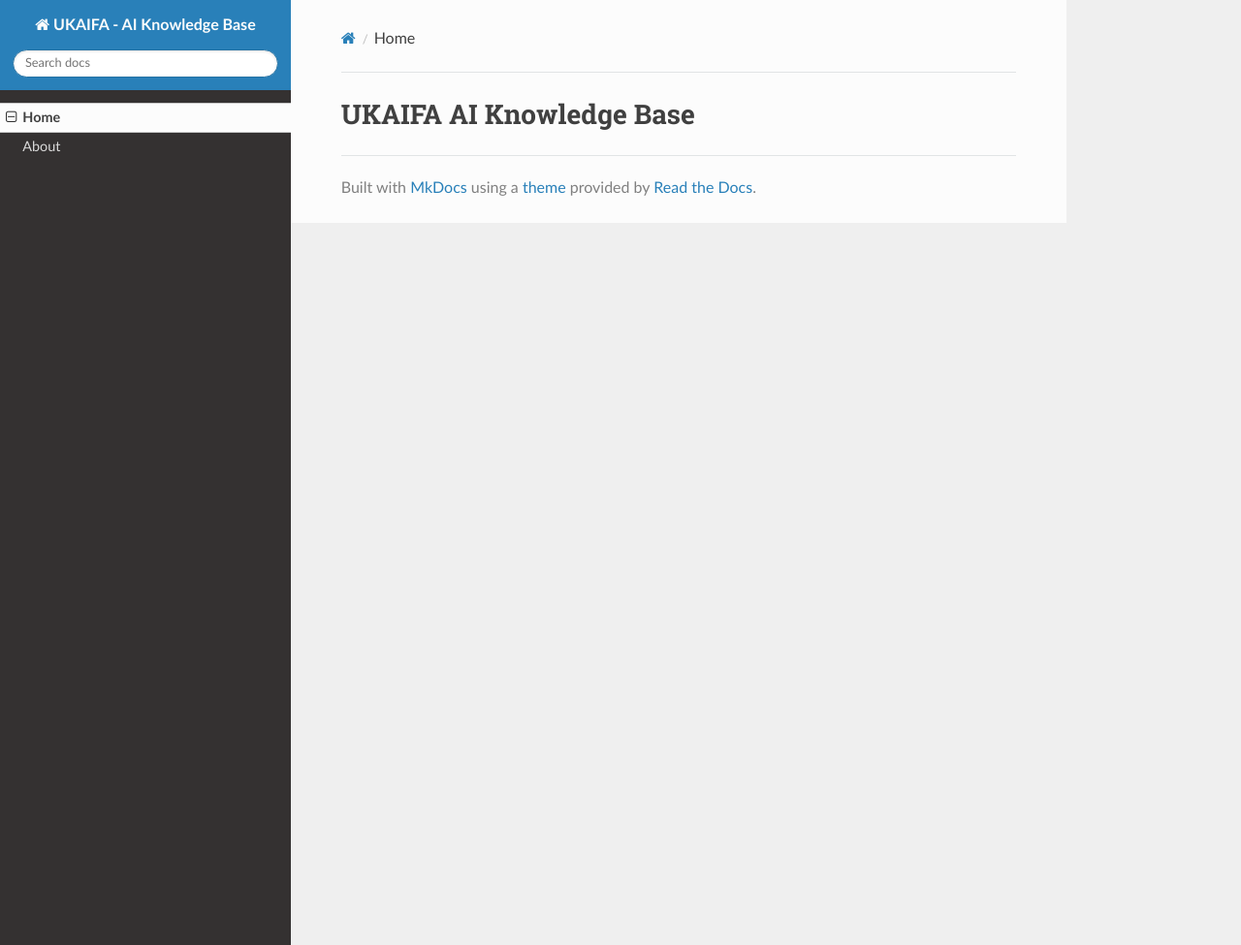
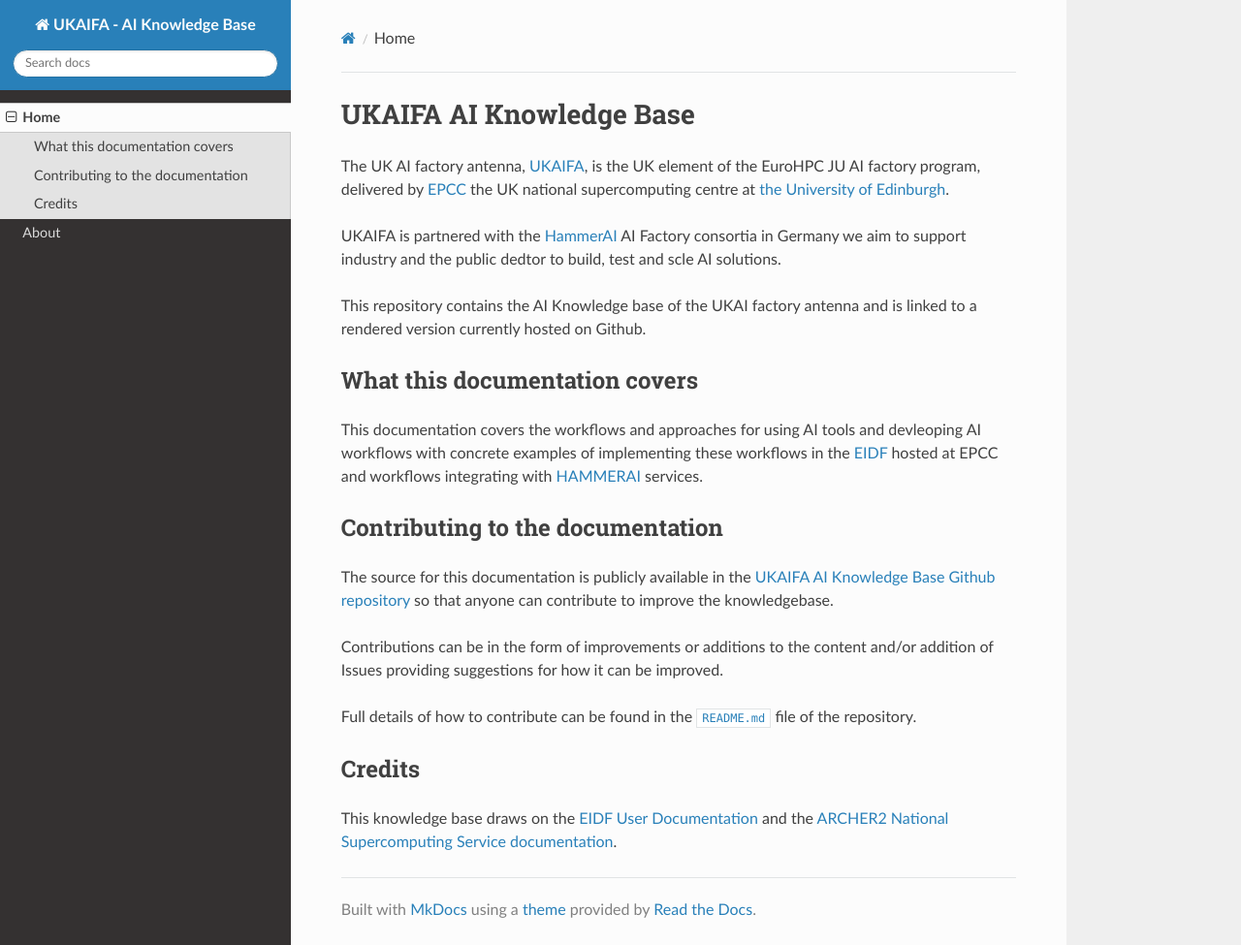
Before and after one commit to UKAIFA/AIKnowledgeBase, an MkDocs documentation site: the page built from docs/index.md, in a window 1280 px wide and 975 px high. Shown: the whole window at 97% size. Built offline with MkDocs 1.6.1, drawn with Linux system fonts in a browser that asks for light colours; nearby versions of some CDN libraries.

Commit message:
update introdcution

```diff
--- a/docs/index.md
+++ b/docs/index.md
@@ -1 +1,26 @@
 # UKAIFA AI Knowledge Base
+
+The UK AI factory antenna, [UKAIFA](https://pilot-ukaifa.ai/), is the UK element of the EuroHPC JU AI factory program, delivered by [EPCC](https://www.epcc.ed.ac.uk) the UK national supercomputing centre at [the University of Edinburgh](https://www.ed.ac.uk).
+
+UKAIFA is partnered with the [HammerAI](https://www.hammerhai.eu/) AI Factory consortia in Germany we aim to support industry and the public dedtor to build, test and scle AI solutions.
+
+This repository contains the AI Knowledge base of the UKAI factory antenna and is linked to a rendered version currently hosted on Github.
+
+## What this documentation covers
+
+This documentation covers the workflows and approaches for using AI tools and devleoping AI workflows with concrete examples of implementing these workflows in the [EIDF](https://www.ed.ac.uk/edinburgh-international-data-facility/) hosted at EPCC and workflows integrating with [HAMMERAI](https://www.hammerhai.eu/) services.
+
+## Contributing to the documentation
+
+The source for this documentation is publicly available in the [UKAIFA AI Knowledge Base Github repository](https://github.com/UKAIFA/AIKnowledgeBase) so that anyone
+can contribute to improve the knowledgebase.
+
+Contributions can be in the form of improvements or additions to the
+content and/or addition of Issues providing suggestions for how it can be
+improved.
+
+Full details of how to contribute can be found in the [`README.md`](https://github.com/UKAIFA/AIKnowledgeBase/blob/main/README.md) file of the repository.
+
+## Credits
+
+This knowledge base draws on the [EIDF User Documentation](https://docs.eidf.ac.uk/) and the [ARCHER2 National Supercomputing Service documentation](https://docs.archer2.ac.uk).
```
